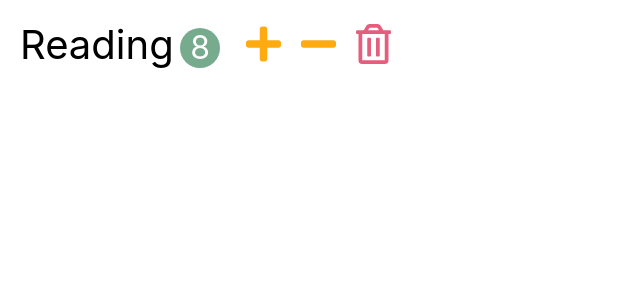
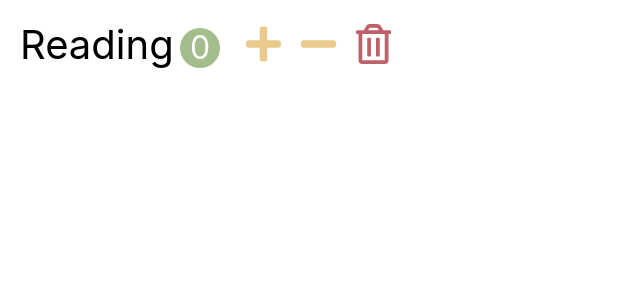
Before and after one commit to limhizy15/habbit-tracker, a React (Create React App) app: page / in a window 1280 px wide. Shown: the top 300 px of the page, without its empty margins (0-640 px from the left). Built offline with nearby package versions, Linux system fonts and the light colour scheme.

Commit message:
habit count 증가, 함수 기능 추가

```diff
--- a/src/app.css
+++ b/src/app.css
@@ -19,7 +19,7 @@
   line-height: 2.5rem;
   margin-left: 0.2em;
   margin-right: 0.5em;
-  background-color: #77ab8e;
+  background-color: #a3be8c;
   color: white;
   border-radius: 50%;
 }
@@ -36,9 +36,9 @@
 
 .habit-increase,
 .habit-decrease {
-  color: #fdab11;
+  color: #ebcb8b;
 }
 
 .habit-delete {
-  color: #e55e7d;
+  color: #bf616a;
 }
--- a/src/components/habit.jsx
+++ b/src/components/habit.jsx
@@ -1,15 +1,34 @@
 import React, { Component } from "react";
 
 class Habit extends Component {
+  state = {
+    count: 0,
+  };
+
+  handleIncrement = () => {
+    this.setState({ count: this.state.count + 1 });
+  };
+
+  handleDecrement = () => {
+    const count = this.state.count - 1;
+    this.setState({ count: count < 0 ? 0 : count });
+  };
+
   render() {
     return (
       <li className="habit">
         <span className="habit-name">Reading</span>
-        <span className="habit-count">8</span>
-        <button className="habit-button habit-increase">
+        <span className="habit-count">{this.state.count}</span>
+        <button
+          className="habit-button habit-increase"
+          onClick={this.handleIncrement}
+        >
           <i className="fas fa-plus"></i>
         </button>
-        <button className="habit-button habit-decrease">
+        <button
+          className="habit-button habit-decrease"
+          onClick={this.handleDecrement}
+        >
           <i className="fas fa-minus"></i>
         </button>
         <button className="habit-button habit-delete">
```
